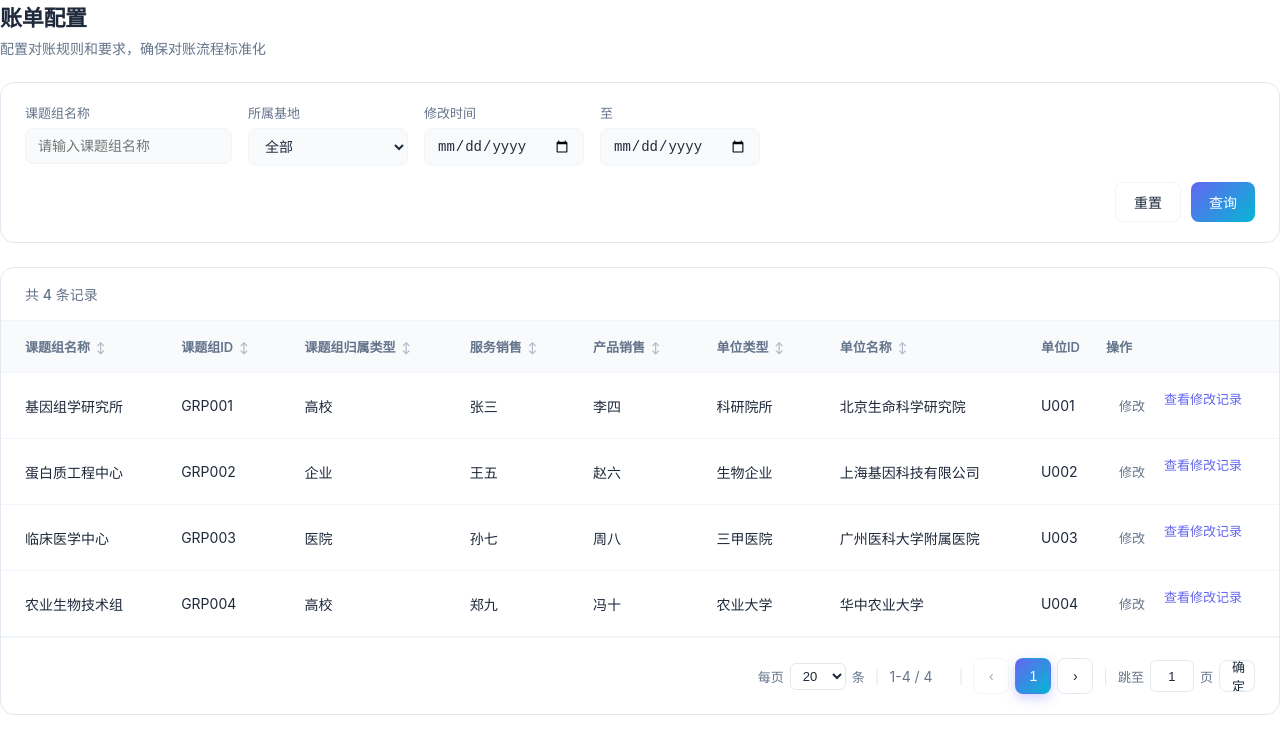
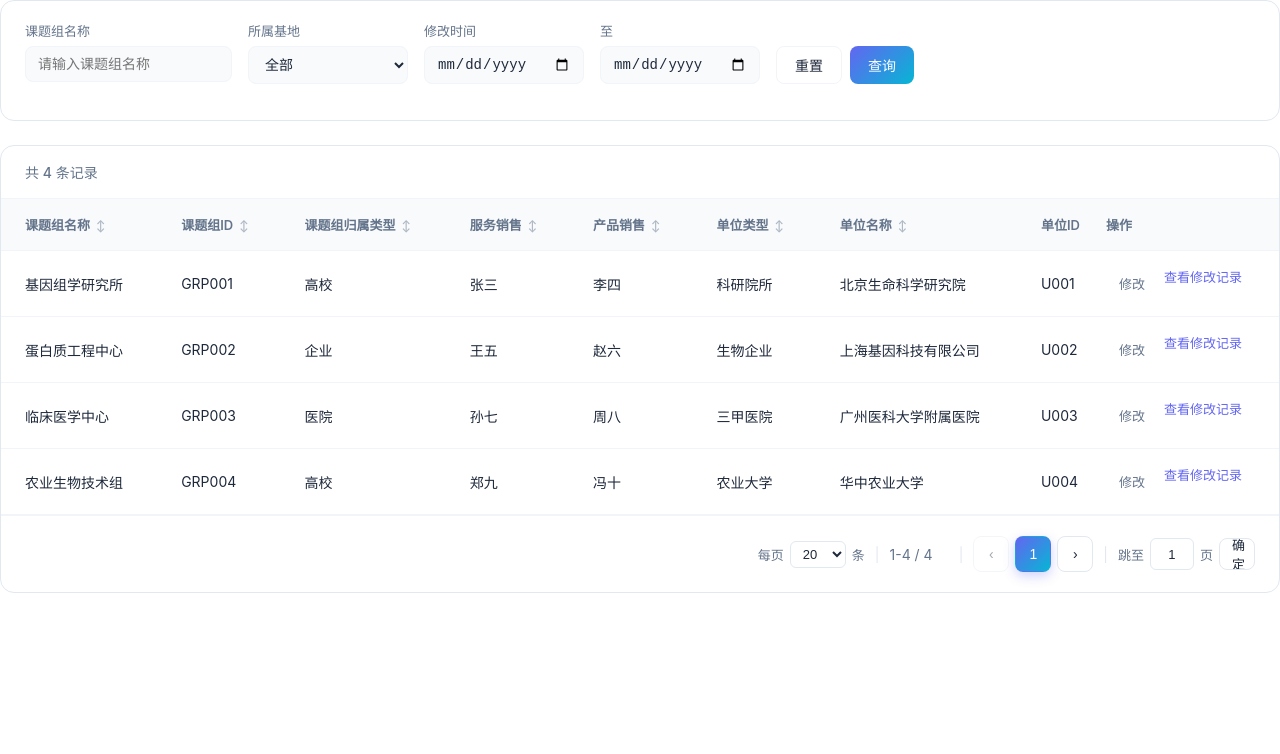
Before and after one commit to Fred-Leifu/prototype, a website: page config.html in a window 1280 px wide. Drawn offline with Linux system fonts and the light colour scheme.

Commit message:
部署更新 2026/6/17 17:26:56

```diff
--- a/config.html
+++ b/config.html
@@ -7,11 +7,6 @@
     <link rel="stylesheet" href="styles.css">
 </head>
 <body style="overflow:auto;background:transparent">
-    <div class="page-header">
-        <h2>账单配置</h2>
-        <p>配置对账规则和要求，确保对账流程标准化</p>
-    </div>
-
     <div class="filter-section">
         <div class="filter-row">
             <div class="filter-item">
@@ -37,10 +32,10 @@
                 <label>至</label>
                 <input type="date" id="config-date-end">
             </div>
-        </div>
-        <div class="filter-actions" style="display:flex;gap:10px;justify-content:flex-end">
-            <button class="btn btn-outline" onclick="parent.resetFilter('config')">重置</button>
-            <button class="btn btn-primary" onclick="parent.applyFilter('config')">查询</button>
+            <div class="filter-item" style="flex-direction:row;align-items:flex-end;gap:8px">
+                <button class="btn btn-outline" onclick="parent.resetFilter('config')" style="height:38px">重置</button>
+                <button class="btn btn-primary" onclick="parent.applyFilter('config')" style="height:38px">查询</button>
+            </div>
         </div>
     </div>
 
```
Also changed, not shown: unbilled.html (+4 -10 lines).
